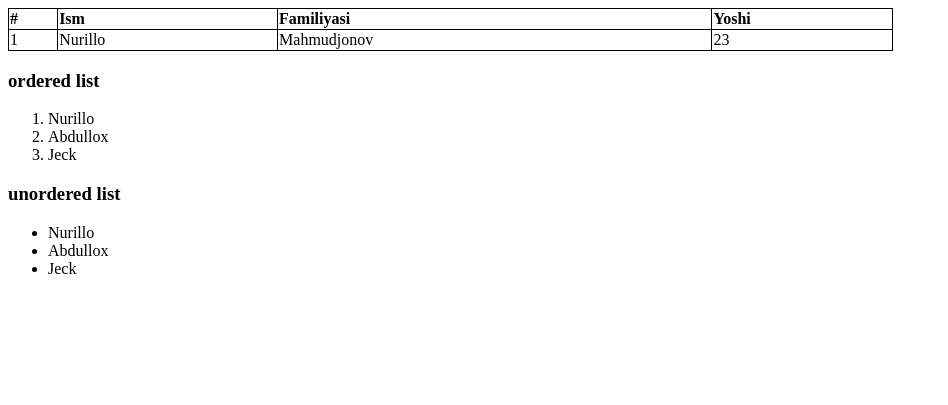
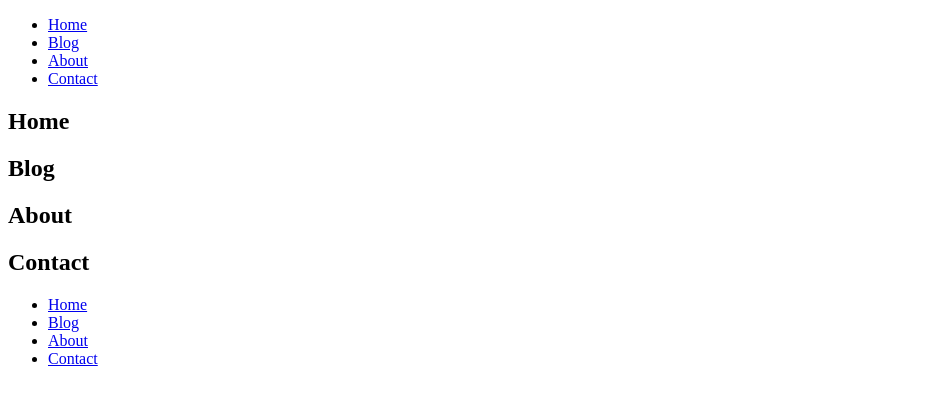
Before and after one commit to iCloudmrx/Django-website-tutorials, a Django app: template mysite/blog/templates/article/detail.html in a window 1280 px wide. Shown: the top 405 px of the page, without its empty margins (0-948 px from the left). Run offline with Django 4.2, Linux system fonts and the light colour scheme; the template is opened without the code that fills it, so the values that code supplies are empty.

Commit message:
gfgd
ggfdgdf

```diff
--- a/mysite/blog/templates/article/detail.html
+++ b/mysite/blog/templates/article/detail.html
@@ -4,50 +4,76 @@
     <meta charset="UTF-8">
     <meta http-equiv="X-UA-Compatible" content="IE=edge">
     <meta name="viewport" content="width=device-width, initial-scale=1.0">
-    <title>Table</title>
+    <meta name="keywords" content="blog,test,">
+    <meta name="description" content="lorem100">
+    <meta name="author" content="Nurillo Mahmudjonov">
+    <title>Document</title>
 </head>
-<style>
-    table {
-        width: 70%;
-        border-collapse: collapse;
-    }
-    thead {
-        text-align: left;
-    }
-    th,td {
-        border: 1px solid black;
-    }
-</style>
 <body>
-    <table>
-        <thead>
-            <tr>
-                <th>#</th>
-                <th>Ism</th>
-                <th>Familiyasi</th>
-                <th>Yoshi</th>
-            </tr>
-        </thead>
-        <tbody>
-            <tr>
-                <td>1</td>
-                <td>Nurillo</td>
-                <td>Mahmudjonov</td>
-                <td>23</td>
-            </tr>
-        </tbody>
-    </table>
-    <h3>ordered list</h3>
-    <ol>
-        <li>Nurillo</li>
-        <li>Abdullox</li>
-        <li>Jeck</li>
-    </ol>
-    <h3>unordered list</h3>
-    <ul>
-        <li>Nurillo</li>
-        <li>Abdullox</li>
-        <li>Jeck</li>
-    </ul>
+    <!--header section-->
+    <header class="main-header">
+        <nav class="main-navigation">
+            <ul class="main-navigation__items">
+                <li class="main-navigation__item">
+                    <a href="#">Home</a>
+                </li>
+                <li class="main-navigation__item">
+                    <a href="#">Blog</a>
+                </li>
+                <li class="main-navigation__item">
+                    <a href="#">About</a>
+                </li>
+                <li class="main-navigation__item">
+                    <a href="#">Contact</a>
+                </li>
+            </ul>
+        </nav>
+    </header>
+    <!--/header section-->
+
+    <!--home section-->
+    <section id="home">
+        <h1>Home</h1>
+    </section>
+    <!--/home section-->
+
+    <!--blog section-->
+    <section id="blog">
+        <h1>Blog</h1>
+    </section>
+    <!--/blog section-->
+
+    <!--about section-->
+    <section id="about">
+        <h1>About</h1>
+    </section>
+    <!--/about section-->
+
+    <!--contact section-->
+    <section id="Contact">
+        <h1>Contact</h1>
+    </section>
+    <!--/contact section-->
+
+    <!--footer section-->
+    <footer class="main-footer">
+        <nav class="main-navigation">
+            <ul class="main-navigation__items">
+                <li class="main-navigation__item">
+                    <a href="#">Home</a>
+                </li>
+                <li class="main-navigation__item">
+                    <a href="#">Blog</a>
+                </li>
+                <li class="main-navigation__item">
+                    <a href="#">About</a>
+                </li>
+                <li class="main-navigation__item">
+                    <a href="#">Contact</a>
+                </li>
+            </ul>
+        </nav>
+    </footer>
+    <!--/footer section-->
 </body>
 </html>
```
Also changed, not shown: mysite/blog/templates/article/logo.png (added).
